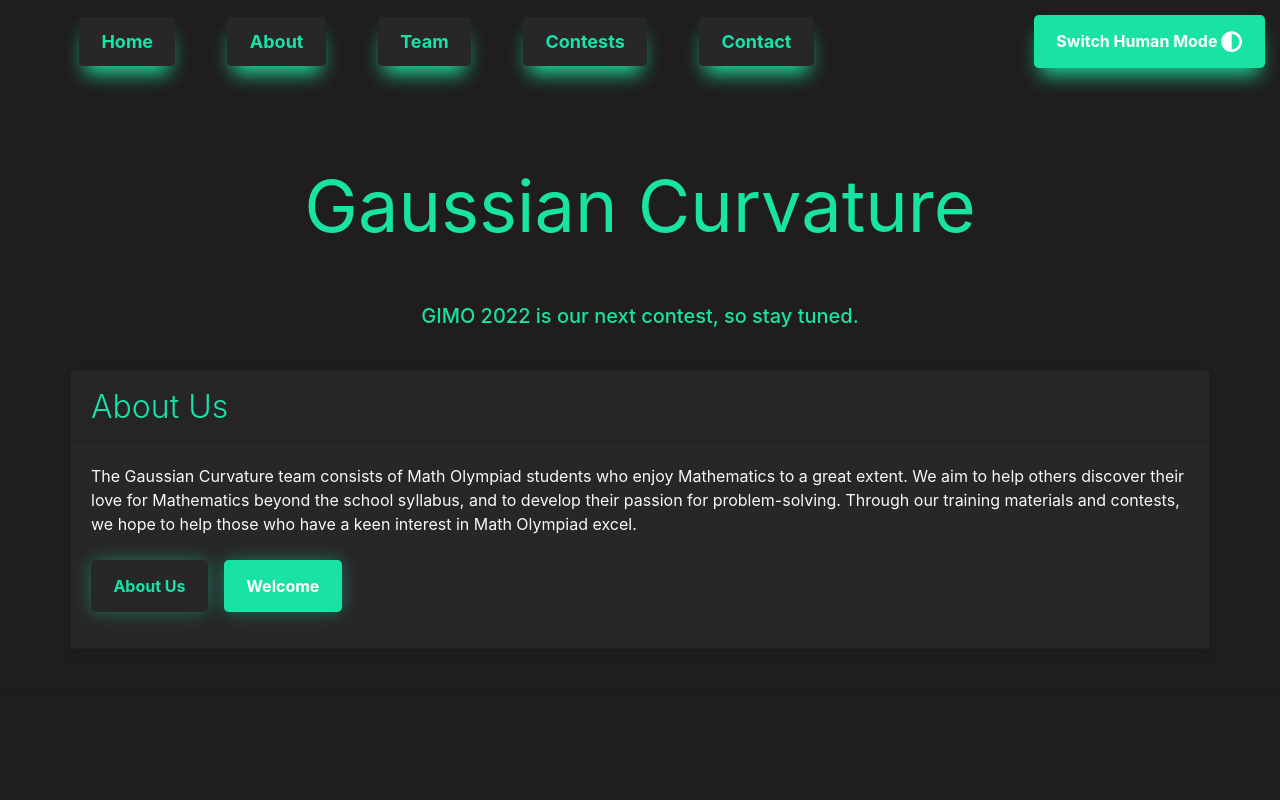
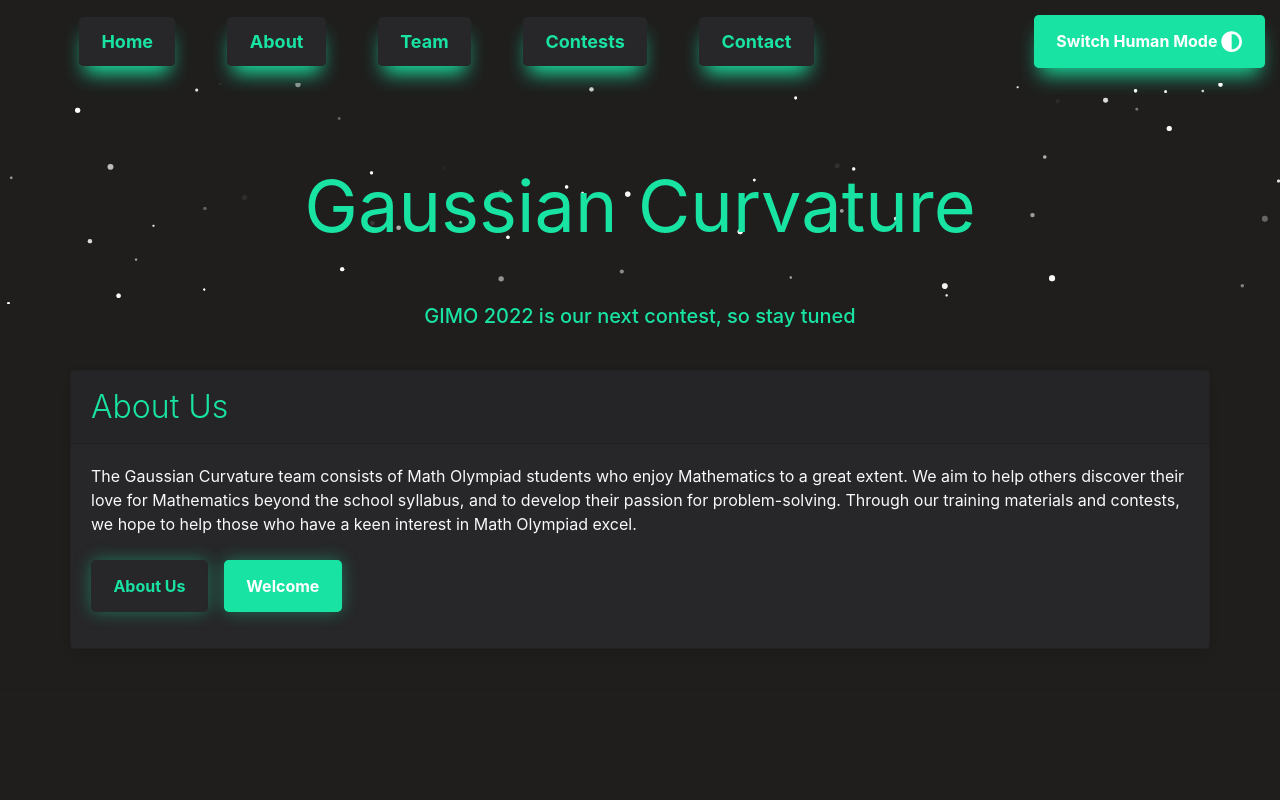
Before and after one commit to gaussiancurvolympiads/gaussiancurv, a React (Create React App) app: page / in a window 1280 px wide. Shown: the top 800 px of the page. Built offline with nearby package versions, Linux system fonts and the light colour scheme.

Commit message:
Update Home.jsx

```diff
--- a/src/components/Home.jsx
+++ b/src/components/Home.jsx
@@ -1,7 +1,7 @@
 import { React } from 'react'
 import Row from 'react-bootstrap/Row'
 import Col from 'react-bootstrap/Col'
-
+import Particles from "../components/particles";
 import Card from 'react-bootstrap/Card'
 import Container from 'react-bootstrap/Container'
 import { AttentionSeeker } from 'react-awesome-reveal';
@@ -14,9 +14,9 @@ const Home = ({ darkMode }) => {
     return (
         <div>
 
-            <AttentionSeeker effect="pulse">
+            <AttentionSeeker shakeX>
                 <Row>
-
+   <Particles />
                     <Col lg={12} xs={12}>
 
                         <h2 className="display-3 hello" align="center"><b>  Gaussian Curvature </b> </h2>
@@ -36,7 +36,7 @@ const Home = ({ darkMode }) => {
 <div align="center" class="text-secondary" >
 <div align="center" class="lead">
 
-            <h5 align="center"> GIMO 2022 is our next contest, so stay tuned. </h5> </div>
+            <h5 align="center"> GIMO 2022 is our next contest, so stay tuned </h5> </div>
 
 </div>
 
```
